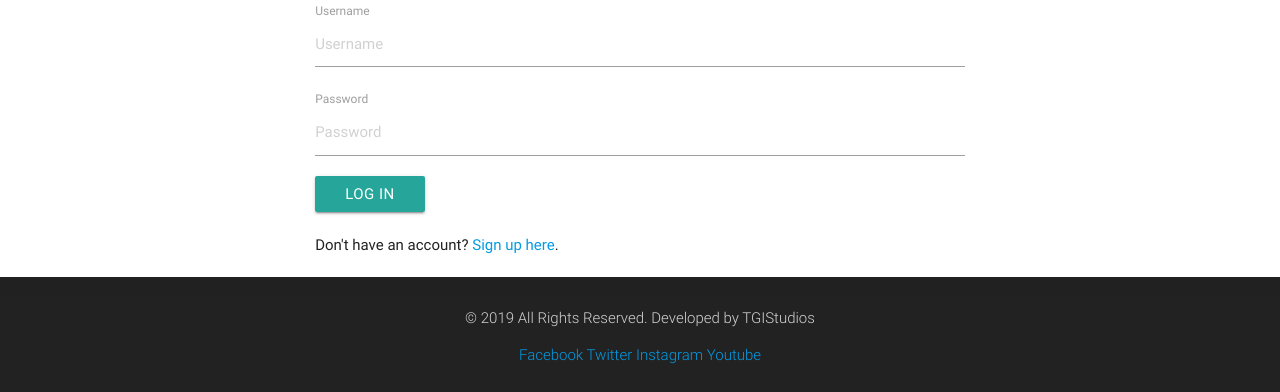
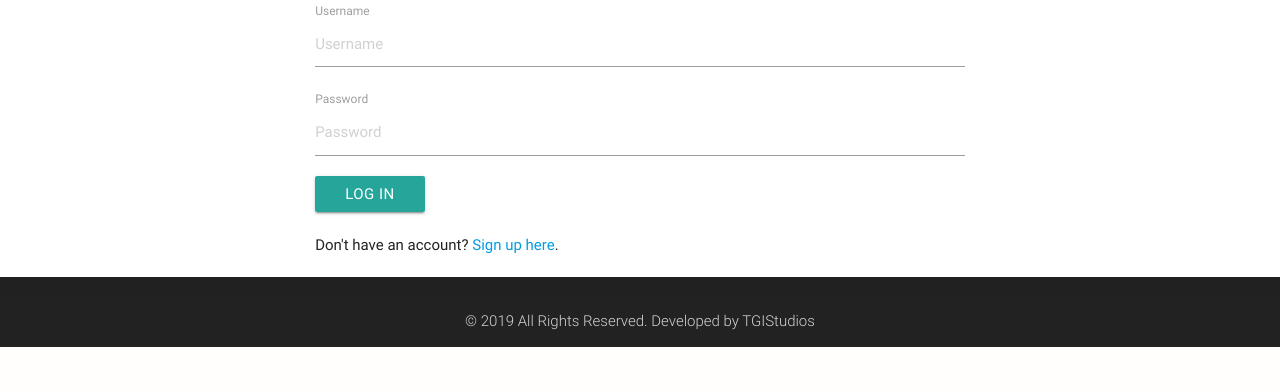
Before and after one commit to IchaTreasure/NaijaRecipes, a Flask app: page / in a window 1280 px wide. Shown: the part 581-973 px from the top of the page. After the commit the page ends 928 px from the top, so only its background shows below. Run offline with Flask 2, Linux system fonts and the light colour scheme; some libraries are stand-ins or nearby versions.

Commit message:
Finall commit

```diff
--- a/templates/base1.html
+++ b/templates/base1.html
@@ -65,12 +65,6 @@
         <div class="footer-copyright" style="text-align: center;">
             <div class="container">
                 © 2019 All Rights Reserved. Developed by TGIStudios
-                <ul>
-                    <a target="_blank" href="https://www.facebook.com/caleb.rex.96"><i class = " fa fa-facebook" aria-hidden="true"></i><span class = "sr-only">Facebook</span></a>
-                    <a target="_blank" href="https://twitter.com/calebrex01"><i class = " fa fa-twitter" aria-hidden="true"></i><span class = "sr-only">Twitter</span></a>
-                    <a target="_blank" href="https://www.instagram.com/caleb.rex01/"><i class = " fa fa-instagram" aria-hidden="true"></i><span class = "sr-only">Instagram</span></a>
-                    <a target="_blank" href="https://www.youtube.com/channel/UC_B7e65upco510Sio9dZJhg"><i class = " fa fa-youtube" aria-hidden="true"></i><span class = "sr-only">Youtube</span></a>
-                </ul>
             </div>
         </div>
     </footer>
@@ -84,7 +78,6 @@
             $(".button-collapse").sideNav();
             $('.slider').slider();
             $(".dropdown-button").dropdown();
-
             function disableBack() { window.history.forward(); }
             window.onload = disableBack();
         });
```
